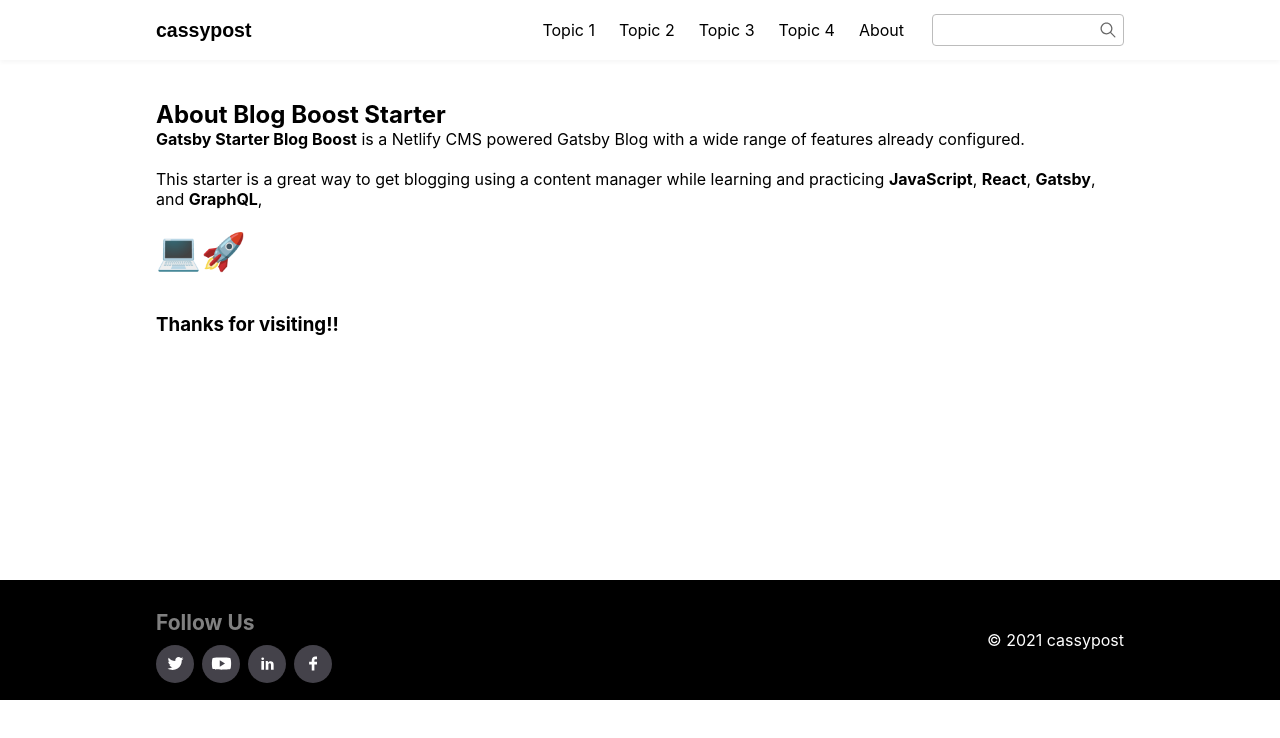
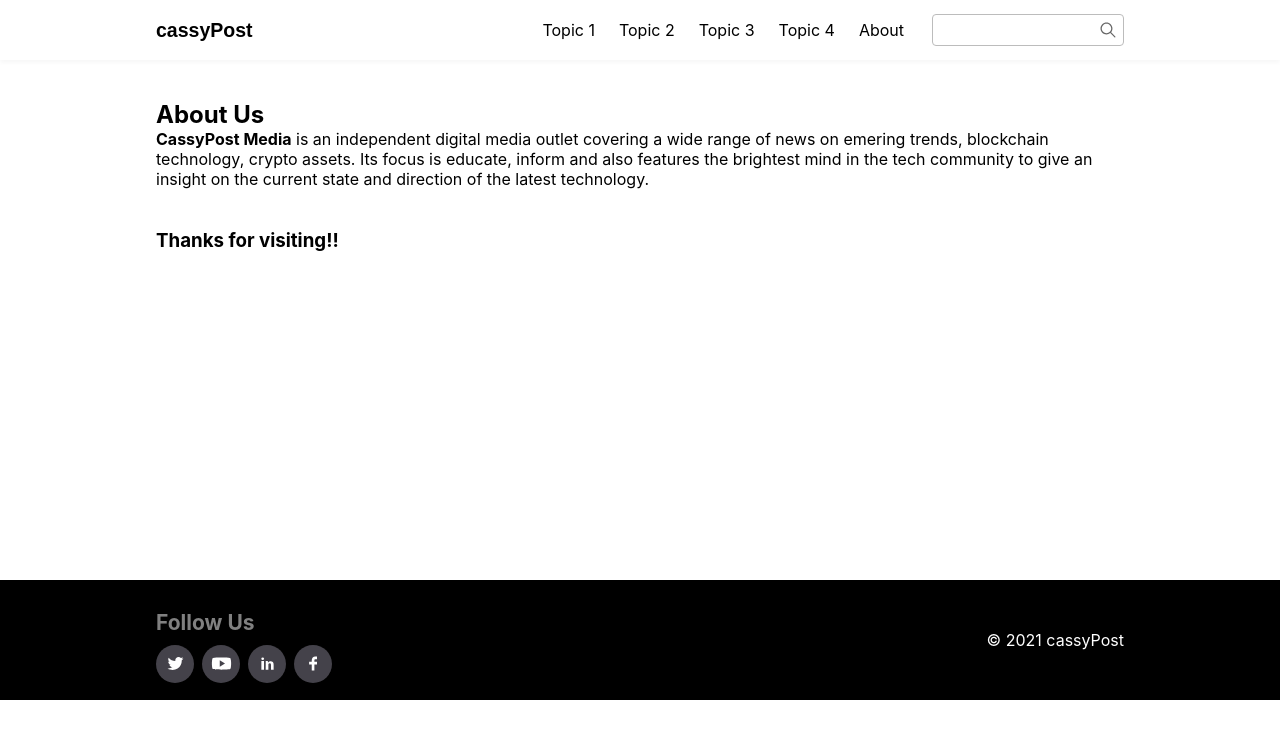
Before and after one commit to cassyblaise/cassypost, a Gatsby site: page /about in a window 1280 px wide. Built offline with nearby package versions, Linux system fonts and the light colour scheme; Gatsby itself is replaced by a stand-in of ours.

Commit message:
make some change in the about me

```diff
--- a/gatsby-config.js
+++ b/gatsby-config.js
@@ -4,8 +4,8 @@ require("dotenv").config({
 
 module.exports = {
   siteMetadata: {
-    title: `cassypost`,
-    description: `A Gatsby Netlify CMS powered Blog Starter to boost your development.`,
+    title: `cassyPost`,
+    description: `Get the most recent news on blockchain, crypto industry at cassyPost. Latest news about blockchain, bitcoin, ethereum, chia, mining, cryptocurrency prices, data and more.`,
     author: `@cassyjnr`,
   },
   plugins: [
--- a/package.json
+++ b/package.json
@@ -1,7 +1,7 @@
 {
   "name": "gatsby-starter-blog-boost",
   "private": true,
-  "description": "A Gatsby Netlify CMS powered Blog Starter to boost your development.",
+  "description": "CassyPost Media.",
   "version": "0.1.0",
   "author": "cassy blaise",
   "dependencies": {
--- a/src/components/footer.js
+++ b/src/components/footer.js
@@ -51,7 +51,7 @@ const Footer = () => {
             </a>
           </div>
         </div>
-        <div>© {new Date().getFullYear()} cassypost </div>
+        <div>© {new Date().getFullYear()} cassyPost </div>
       </div>
     </footer>
   )
--- a/src/components/styles.css
+++ b/src/components/styles.css
@@ -27,6 +27,8 @@ a {
 body {
   font-family: -apple-system, BlinkMacSystemFont, "Segoe UI", Roboto, Oxygen,
     Ubuntu, Cantarell, "Open Sans", "Helvetica Neue", sans-serif;
+    font-weight: 400;
+    font-style: normal;
 }
 
 /* Multi-use Components */
@@ -404,7 +406,7 @@ body {
 }
 @media (min-width: 601px) {
   .sidebar-emails input[type="submit"]:hover {
-    background: #202ef6;
+    background: #989ef0;
   }
 }
 .sidebar-emails span {
@@ -512,7 +514,7 @@ footer {
     background-color: #3b5999;
   }
   #yt-icon:hover {
-    background-color: #1145b6;
+    background-color: #f32d37;
   }
   #li-icon:hover {
     background-color: #0077b5;
--- a/src/pages/about.js
+++ b/src/pages/about.js
@@ -6,29 +6,23 @@ import SEO from "../components/seo"
 const AboutPage = () => {
   return (
     <Layout>
-      <SEO title="About Blog Boost Starter" />
+      <SEO title="About CassyPost" />
       <div id="about">
-        <h2>About Blog Boost Starter</h2>
+        <h2>About Us</h2>
         <p>
-          <strong>Gatsby Starter Blog Boost</strong> is a Netlify CMS powered
-          Gatsby Blog with a wide range of features already configured.
+          <strong>CassyPost Media</strong> is an independent digital media outlet covering a wide range of news on emering trends,
+          blockchain technology, crypto assets. Its focus is educate, inform and also features the brightest mind in the
+          tech community to give an insight on the current state and direction of the latest technology.
         </p>
 
-        <p>
-          This starter is a great way to get blogging using a content manager
-          while learning and practicing <strong>JavaScript</strong>,{" "}
-          <strong>React</strong>, <strong>Gatsby</strong>, and{" "}
-          <strong>GraphQL</strong>,
-        </p>
-
-        <div className="about-icons">
+        {/* <div className="about-icons">
           <span role="img" aria-label="Laptop.">
             💻
           </span>
           <span role="img" aria-label="Rocket.">
             🚀
           </span>
-        </div>
+        </div> */}
 
         <h3>Thanks for visiting!!</h3>
       </div>
```
Also changed, not shown: README.md (deleted).
